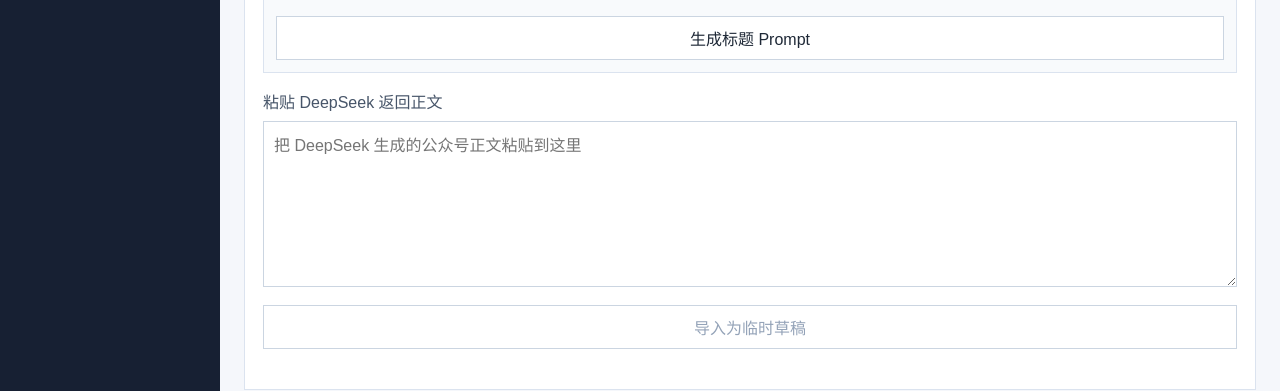
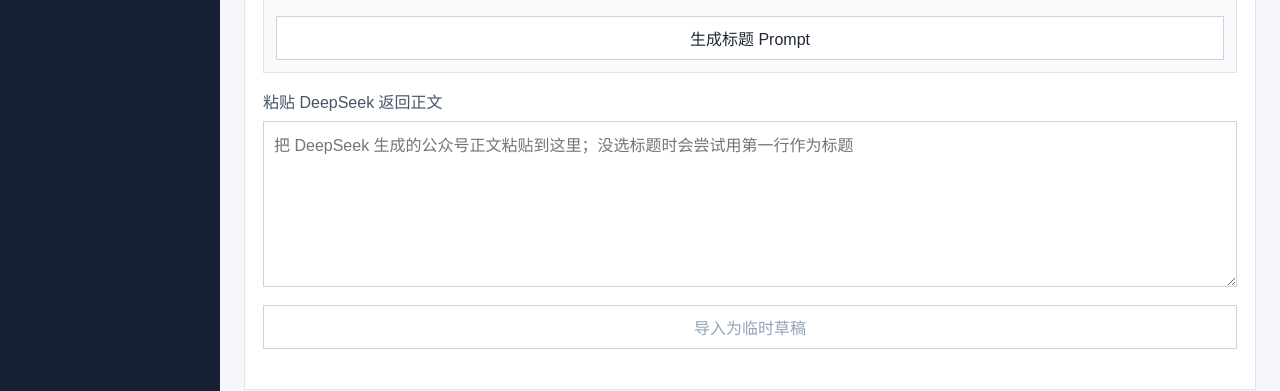
Before and after one commit to liulixing2/content-studio-new, a Vue app in the folder frontend/: page / in a window 1280 px wide. Shown: the part 1180-1571 px from the top of the page. Built offline with nearby package versions, Linux system fonts and the light colour scheme; no server answers.

Commit message:
fix pasted draft import availability

```diff
--- a/frontend/src/views/articles/ArticleWorkspace.vue
+++ b/frontend/src/views/articles/ArticleWorkspace.vue
@@ -49,7 +49,7 @@ const hasUnsavedTemporaryResult = ref(false)
 const canCreateTitles = computed(() => Boolean(selectedDirection.value))
 const canCreateDraft = computed(() => Boolean(selectedTitle.value))
 const canSaveDraft = computed(() => Boolean(draft.value))
-const canImportPastedDraft = computed(() => Boolean(selectedTitle.value && pastedText.value.trim()))
+const canImportPastedDraft = computed(() => Boolean(pastedText.value.trim()))
 const canCheckDraft = computed(() => Boolean(draft.value))
 const canImportManualHotspots = computed(() => Boolean(keywords.value.trim() && manualHotspotText.value.trim()))
 
@@ -171,13 +171,24 @@ async function copyDraftHtml() {
   }
 }
 
+function inferTitleFromPastedText(value: string) {
+  const firstUsefulLine = value
+    .split(/\r?\n/)
+    .map((line) => line.trim())
+    .find((line) => line && !line.startsWith('摘要：') && !line.startsWith('摘要:'))
+  if (!firstUsefulLine) return '未命名公众号文章'
+  return firstUsefulLine.replace(/^标题[:：]\s*/, '').slice(0, 80)
+}
+
 async function importPastedDraft() {
-  if (!selectedTitle.value || !pastedText.value.trim()) return
+  if (!pastedText.value.trim()) return
   if (!confirmTemporaryOverwrite()) return
   await runAction(async () => {
-    const result = await importDraftFromPaste(selectedTitle.value, keywords.value, pastedText.value)
+    const draftTitle = selectedTitle.value || inferTitleFromPastedText(pastedText.value)
+    const result = await importDraftFromPaste(draftTitle, keywords.value, pastedText.value)
     draft.value = result.draft
     rendered.value = result.rendered
+    selectedTitle.value = result.draft.title
     markTemporaryChanged()
   }, '已导入为临时草稿，尚未保存。')
 }
--- a/frontend/src/views/articles/components/ManualAiPanel.vue
+++ b/frontend/src/views/articles/components/ManualAiPanel.vue
@@ -122,7 +122,7 @@ function generateDraftPrompt(emit: (event: 'generatePrompt', stage: string) => v
 
     <label>
       粘贴 DeepSeek 返回正文
-      <textarea v-model="pastedText" rows="8" placeholder="把 DeepSeek 生成的公众号正文粘贴到这里"></textarea>
+      <textarea v-model="pastedText" rows="8" placeholder="把 DeepSeek 生成的公众号正文粘贴到这里；没选标题时会尝试用第一行作为标题"></textarea>
     </label>
     <div class="actions">
       <button type="button" :disabled="isLoading || !canImport" @click="$emit('importDraft')">导入为临时草稿</button>
```
Also changed, not shown: 1 other file (tests, documents, lock files or other folders).
